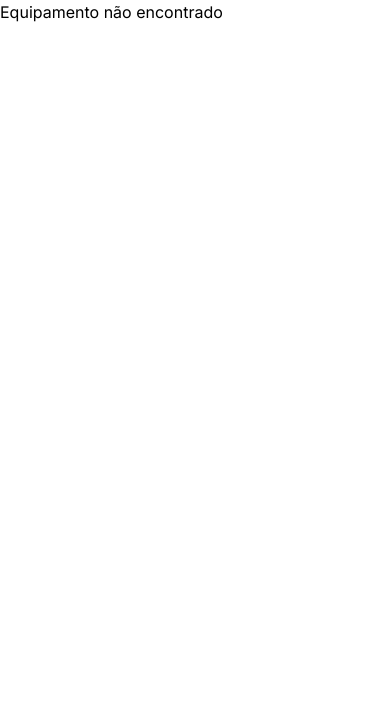
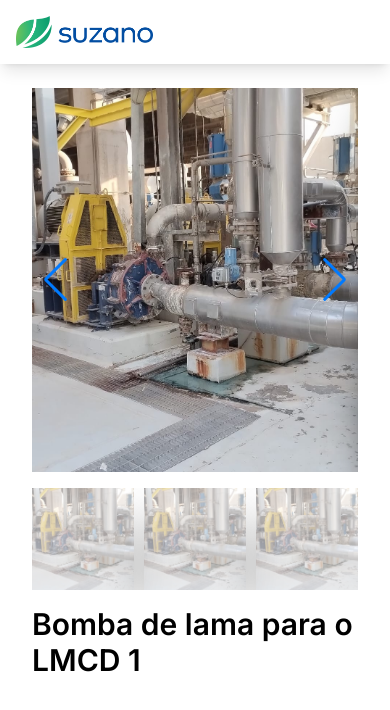
Before and after one commit to herickhenri/area-viewer, a React (Vite) app: page /equipamento/I1501BB101 in a window 390 px wide. Shown: the top 710 px of the page. Built offline with nearby package versions, Linux system fonts and the light colour scheme.

Commit message:
fix types

```diff
--- a/src/components/CardEquipamento.tsx
+++ b/src/components/CardEquipamento.tsx
@@ -1,17 +1,13 @@
+import { Link } from "react-router-dom"
 import { equipamentos } from "../data/DataEquip"
 
 interface CardEquipamentoProps {
-  tag:{
-    unit: string
-    area: string
-    equipCode: string
-    seqNumber: string
-  }
+  tag: string
   image: string
 }
 
 export function CardEquipamento({ tag, image }: CardEquipamentoProps) {
-  const equip = equipamentos.find((equip) => equip.tag === tag)
+  const equip = equipamentos.find((equip) => equip.tag.id === tag)
 
   if(!equip) {
     return <h1>Equipamento não encontrado</h1>
@@ -30,12 +26,12 @@ export function CardEquipamento({ tag, image }: CardEquipamentoProps) {
       <div className='flex flex-col px-4 mb-4 flex-1'>
         <span className='text-xs'>{tagString}</span>
         <h2 className='text-lg font-semibold flex-1'>{equip.name}</h2>
-        <a
+        <Link
           className='block mt-2 w-full font-semibold text-center py-3 px-4 text-white rounded bg-green-700 hover:bg-green-800 transition-colors'
-          href={`/equipamento/${equip.tag}`}
+          to={`/equipamento/${equip.tag.id}`}
         >
           Mais informações
-        </a>
+        </Link>
       </div>
     </div>
   )
--- a/src/components/HeaderAdmin.tsx
+++ b/src/components/HeaderAdmin.tsx
@@ -2,12 +2,11 @@ import logoSuzano from '../assets/logo_suzano.png'
 
 export function HeaderAdmin() {
   return (
-    <header className='py-4 px-4 shadow-lg flex w-full flex-col md:flex-row items-center gap-8'>
+    <header className='py-4 px-4 shadow-lg flex w-full justify-between items-center gap-8'>
     <a href="/admin" className='flex items-end font-semibold text-blue-700'>
       <img src={logoSuzano} alt="Logo da suzano" className='h-8'/>
       <h2>Admin</h2>
     </a>
-
   </header>
   )
 }
--- a/src/components/Markings.tsx
+++ b/src/components/Markings.tsx
@@ -26,8 +26,8 @@ export function Markings({ coord } : MarkingsProps) {
   const markings_tags = markings.map(marking => marking.tag_equip)
 
   const options: Item[] = equipamentos
-  .filter((equip) => !markings_tags.includes(equip.tag))
-  .map(equip => ({value: equip.tag, label: equip.title}))
+  .filter((equip) => !markings_tags.includes(equip.tag.id))
+  .map(equip => ({value: equip.tag.id, label: equip.name}))
 
   useEffect(() => {
     if(!coord) {
@@ -48,8 +48,8 @@ export function Markings({ coord } : MarkingsProps) {
     <div className="flex flex-col gap-2">
       <span>Marcações:</span>
       {markings.map((marking, index) =>{
-      const equip = equipamentos.find((equip) => equip.tag === marking.tag_equip)
-      const defaultValue = equip && {value: equip.tag, label: equip.title}
+      const equip = equipamentos.find((equip) => equip.tag.id === marking.tag_equip)
+      const defaultValue = equip && {value: equip.tag.id, label: equip.name}
 
       return (
         <div
@@ -65,7 +65,7 @@ export function Markings({ coord } : MarkingsProps) {
             onChange={item => update(index, {tag_equip: item?.value || '', coord: marking.coord})}
             defaultValue={defaultValue}
             placeholder="Selecione um equipamento"
-            autoFocus={!marking}
+            autoFocus
           />
 
           <X size={16} className='block mr-2 cursor-pointer' onClick={() => remove(index)}/>
--- a/src/components/header.tsx
+++ b/src/components/header.tsx
@@ -1,12 +1,12 @@
+import { Link } from 'react-router-dom'
 import logoSuzano from '../assets/logo_suzano.png'
 
 export function Header() {
   return (
-    <header className='py-4 px-4 shadow-lg flex w-full flex-col md:flex-row items-center gap-8'>
-    <a href="/">
+    <header className='py-4 px-4 shadow-lg flex w-full justify-between items-center gap-8'>
+    <Link to="/">
       <img src={logoSuzano} alt="Logo da suzano" className='h-8'/>
-    </a>
-
+    </Link>
   </header>
   )
 }
--- a/src/data/DataEquip.ts
+++ b/src/data/DataEquip.ts
@@ -2,29 +2,12 @@ import bombaLama from '../assets/equipamentos/i1501bb101.jpeg'
 import bombaCondensado from '../assets/equipamentos/i1502bb220.jpeg'
 import bombaDregs from '../assets/equipamentos/i1502bb218.jpeg'
 import misturadorPoco from '../assets/equipamentos/i1502mx215.jpeg'
-
-export type Equip = {
-  tag: {
-    unit: string
-    area: string
-    equipCode: string
-    seqNumber: string
-  },
-  image: string,
-  name: string,
-  loc: string,
-  fontes_energ?: string[],
-  param: {
-    vazao: number,
-    vel_nom: number,
-    cabecote: number,
-    potencia: number,
-  },
-}
+import { Equip } from '../types/Equip'
 
 export const equipamentos: Equip[] = [
   {
     tag: {
+      id: "I1501BB101",
       unit: "I",
       area: "1501",
       equipCode: "BB",
@@ -46,6 +29,7 @@ export const equipamentos: Equip[] = [
   },
   {
     tag: {
+      id: "I1502BB218",
       unit: "I",
       area: "1502",
       equipCode: "BB",
@@ -67,6 +51,7 @@ export const equipamentos: Equip[] = [
   },
   {
     tag: {
+      id: "I1502BB220",
       unit: "I",
       area: "1502",
       equipCode: "BB",
@@ -87,6 +72,7 @@ export const equipamentos: Equip[] = [
   },
   {
     tag: {
+      id: "I1502MX215",
       unit: "I",
       area: "1501",
       equipCode: "MX",
--- a/src/pages/App.tsx
+++ b/src/pages/App.tsx
@@ -4,6 +4,7 @@ import logoSuzano from '../assets/logo_suzano.png'
 import { CardEquipamento } from '../components/CardEquipamento'
 import { equipamentos } from '../data/DataEquip'
 import { useState } from 'react'
+import { Link } from 'react-router-dom'
 
 export function App() {
   const [search, setSearch] = useState("")
@@ -21,9 +22,9 @@ export function App() {
   return (
     <div>
       <header className='py-2 bg-white flex flex-col items-center gap-2 shadow-xl'>
-        <a href="/" className='h-8'>
+        <Link to="/" className='h-8'>
           <img className='h-full' src={logoSuzano} alt="Logo da suzano"/>
-        </a>
+        </Link>
         <div className='px-4 py-2 border border-black/25 border-solid rounded-full flex items-center gap-2 focus-within:outline focus-within:border-transparent outline-2 outline-blue-500'>
           <MagnifyingGlass size={16} className='text-black/25'/>
           <input
@@ -45,9 +46,9 @@ export function App() {
         <div className='px-6 mb-5 flex gap-5 flex-wrap'>
           {filteredEquip.map(equip => (
             <CardEquipamento
-            key={equip.tag.area+equip.tag.equipCode+equip.tag.seqNumber}
+            key={equip.tag.id}
             image={equip.image}
-            tag={equip.tag}
+            tag={equip.tag.id}
             />
           ))}
         </div>
@@ -55,13 +56,17 @@ export function App() {
         <div className='px-6 mb-5 flex gap-5 flex-wrap'>
           {equipamentos.map(equip => (
             <CardEquipamento
-            key={equip.tag.area+equip.tag.equipCode+equip.tag.seqNumber}
+            key={equip.tag.id}
             image={equip.image}
-            tag={equip.tag}
+            tag={equip.tag.id}
             />
           ))}
         </div>
       )}
+
+      {(search.length > 0 && filteredEquip.length === 0) && (
+        <span className='block w-screen text-black/50 text-center text-lg font-medium'>Nenhum equipamento encontrado</span>
+      )}
     </div>
   )
 }
--- a/src/pages/DetailsEquipamento.tsx
+++ b/src/pages/DetailsEquipamento.tsx
@@ -10,7 +10,7 @@ export function DetailsEquipamento() {
 
   const slug = pathArray[pathArray.length-1]
 
-  const equip = equipamentos.find((equip) => equip.tag == slug)
+  const equip = equipamentos.find((equip) => equip.tag.id == slug)
 
   if(!equip) {
     return <h1>Equipamento não encontrado</h1>
@@ -25,7 +25,7 @@ export function DetailsEquipamento() {
 
         <div className='h-full flex-1 flex flex-col gap-4'>
           <h1 className='text-3xl font-semibold'>
-            {equip.title}
+            {equip.name}
           </h1>
         </div>
       </div>
--- /dev/null
+++ b/src/types/Equip.ts
@@ -0,0 +1,15 @@
+import { Tag } from "./Tag";
+
+export type Equip = {
+  tag: Tag,
+  image: string,
+  name: string,
+  loc: string,
+  fontes_energ?: string[],
+  param: {
+    vazao: number,
+    vel_nom: number,
+    cabecote: number,
+    potencia: number,
+  },
+}
--- /dev/null
+++ b/src/types/Tag.ts
@@ -0,0 +1,7 @@
+export type Tag = {
+  id: string
+  unit: string
+  area: string
+  equipCode: string
+  seqNumber: string
+}
```
